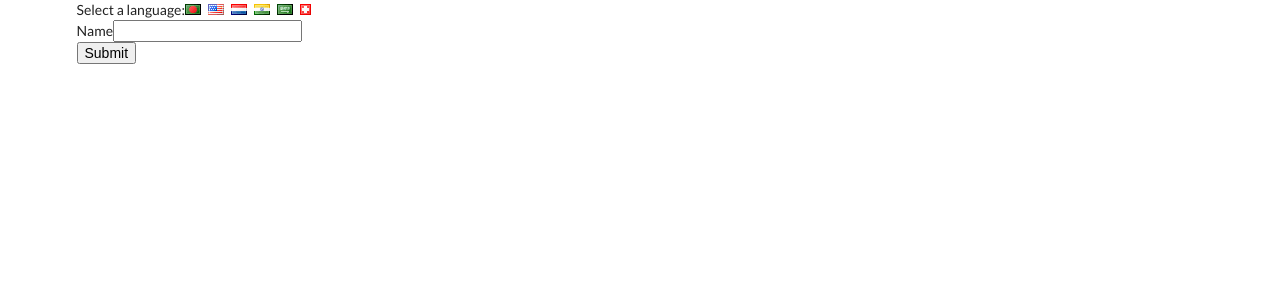
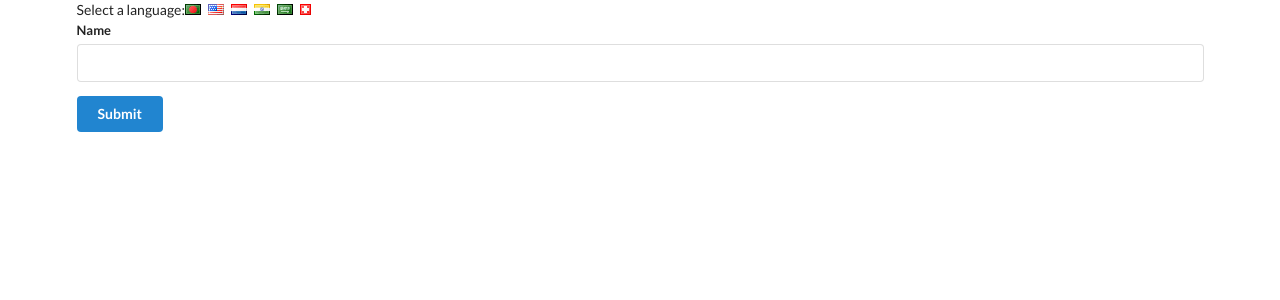
Before and after one commit to ismatfarjana/Context-system-with-React, a React (Create React App) app: page / in a window 1280 px wide. Shown: the top 300 px of the page. Built offline with nearby package versions, Linux system fonts and the light colour scheme.

Commit message:
sementic ui

```diff
--- a/src/components/Button.js
+++ b/src/components/Button.js
@@ -2,7 +2,7 @@ import React from "react";
 
 class Button extends React.Component {
   render() {
-    return <button className="ui primary">Submit</button>;
+    return <button className="ui button primary">Submit</button>;
   }
 }
 
--- a/src/components/UserCreate.js
+++ b/src/components/UserCreate.js
@@ -4,7 +4,7 @@ import Button from "./Button";
 
 const UserCreate = () => {
   return (
-    <div>
+    <div className="ui form">
       <Field />
       <Button />
     </div>
```
